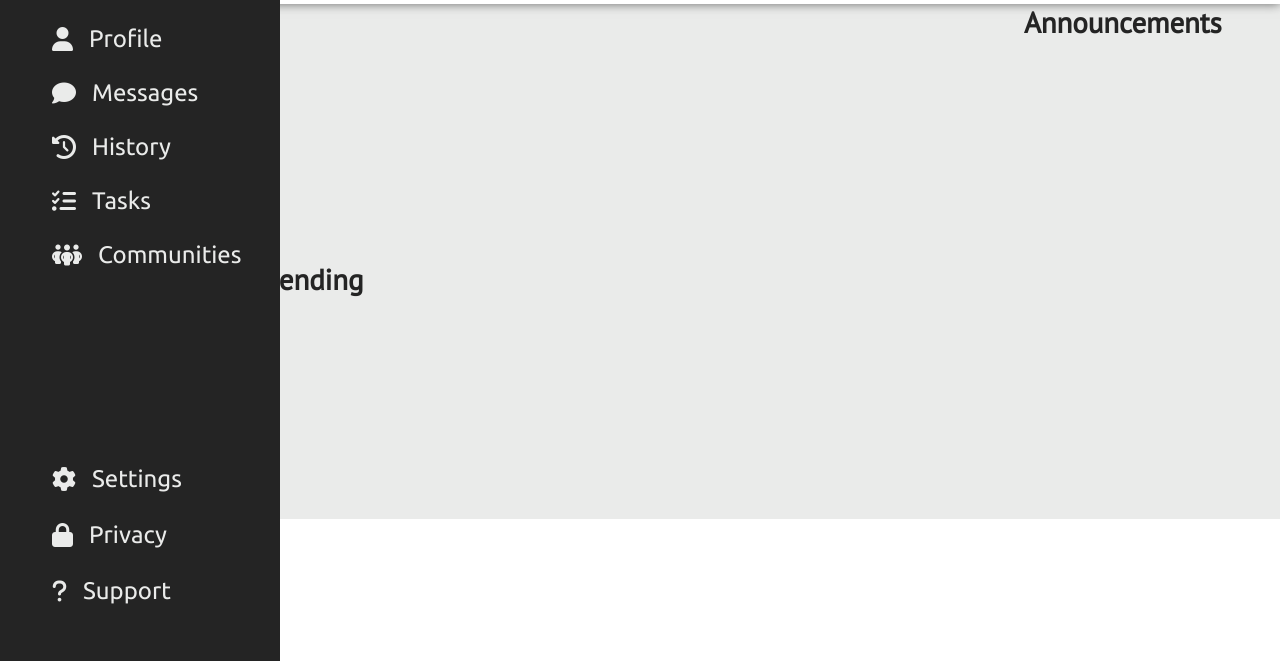
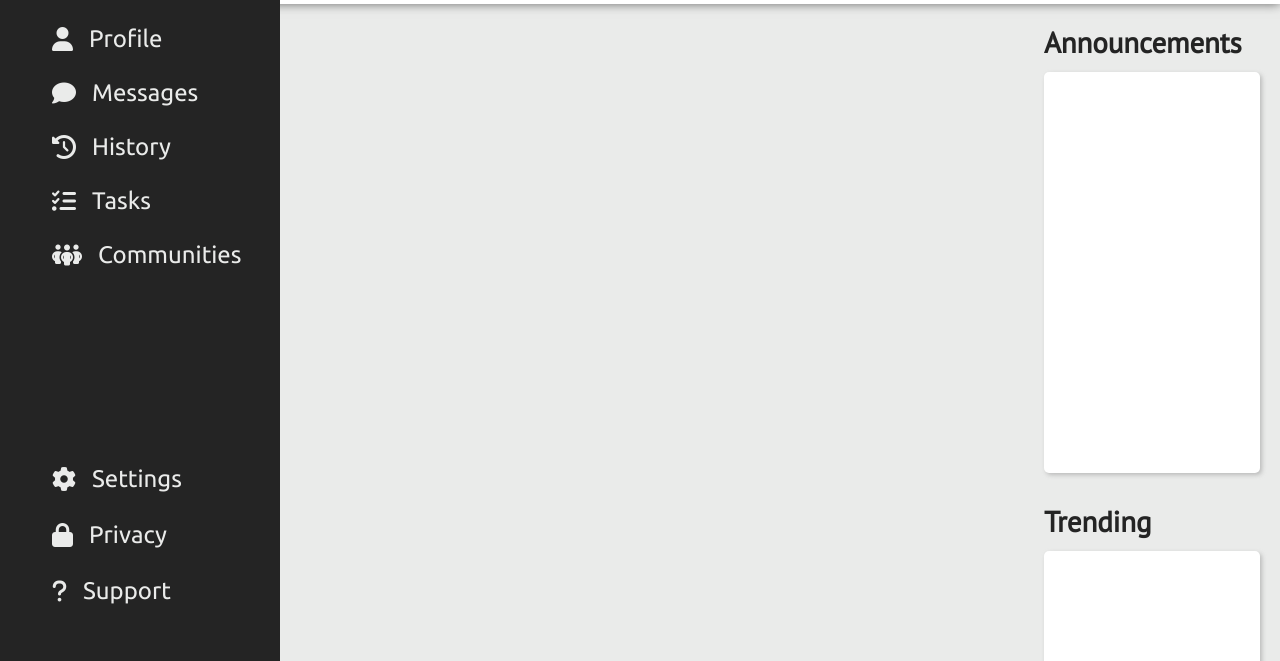
Before and after one commit to brajpatel/admin-dashboard, a plain HTML site: page index.html in a window 1280 px wide. Shown: the part 139-800 px from the top of the page. Drawn offline with Linux system fonts and the light colour scheme; a script that the page names is missing.

Commit message:
Position announcment and trending elements

```diff
--- a/style.css
+++ b/style.css
@@ -15,7 +15,7 @@
 body {
     height: 100%;
     display: grid;
-    grid-template: 1fr 3.6fr / 1fr 4fr;
+    grid-template: 1fr auto / 1fr 4fr;
 }
 
 h2 {
@@ -253,19 +253,42 @@ h1 {
 /* ===== MAIN ===== */
 .main {
     grid-area: 2 / 2 / 3 / 3;
+    height: 100%;
     display: grid;
-    grid-template: repeat(2, 1fr) / 3fr 1fr;
+    grid-template: 1fr 1fr / 3fr 1fr;
     background: var(--light);
+    padding-bottom: 10rem;
 }
 
-.projects {
+.projects-container {
     grid-area: 1 / 1 / 3 / 2;
 }
 
-.announcements {
+.announcements-container {
     grid-area: 1 / 2 / 2 / 2;
 }
 
-.trending {
+.trending-container {
     grid-area: 2 / 2 / 3 / 3;
 }
+
+.announcements-container,
+.trending-container {
+    display: grid;
+    grid-template: 1fr 6fr / 1fr;
+}
+
+.announcements-container h2,
+.trending-container h2 {
+    grid-row: 1;
+    margin: 20px 0 0 20px;
+}
+
+.announcements-container .announcements,
+.trending-container .trending {
+    grid-row: 2;
+    background: white;
+    margin: 0 20px 10px 20px;
+    border-radius: 5px;
+    box-shadow: 2px 2px 4px rgba(161, 161, 161, 0.651);
+}
```
